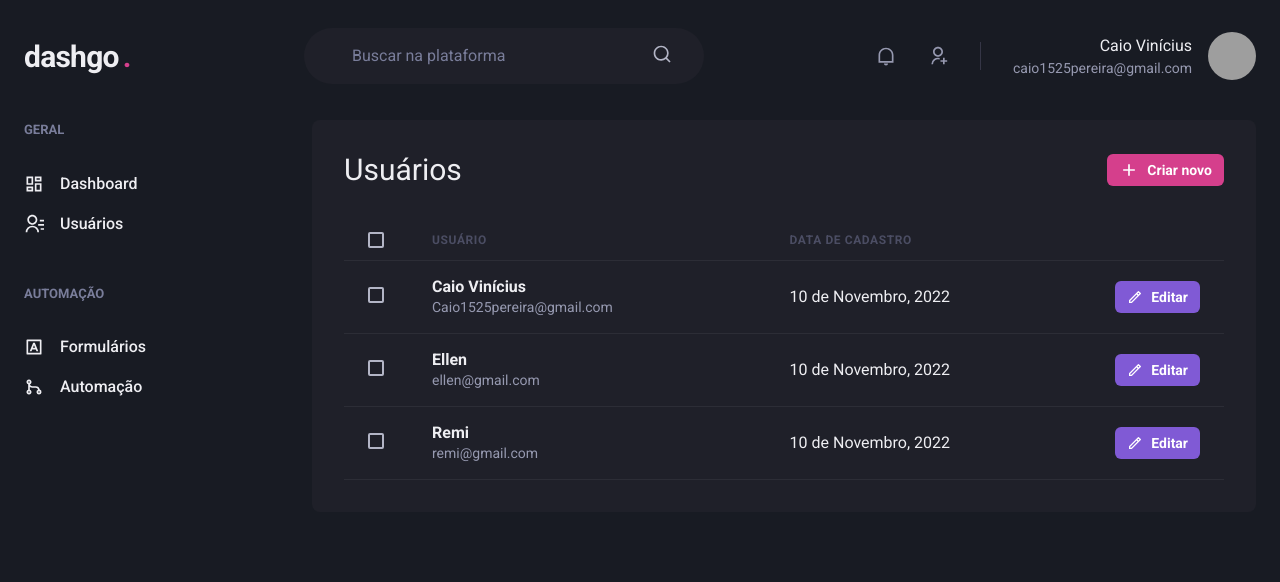
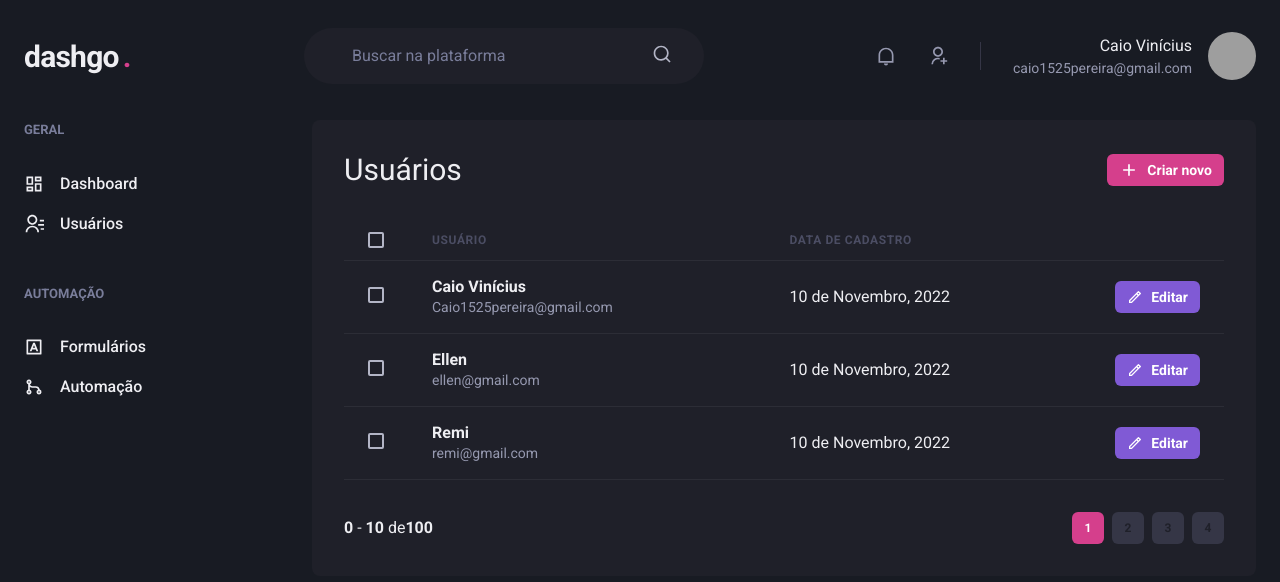
Before and after one commit to CaioVinicius7/dashgo, a Next.js app: page /users in a window 1280 px wide. Shown: the top 582 px of the page. Built offline with nearby package versions, Linux system fonts and the light colour scheme; grey boxes are pictures that could not be loaded.

Commit message:
feat: :lipstick: Componente Pagination

```diff
--- /dev/null
+++ b/src/components/Pagination.tsx
@@ -0,0 +1,70 @@
+import { Box, Button, Stack, Text } from "@chakra-ui/react";
+
+export function Pagination() {
+  return (
+    <Stack
+      direction="row"
+      mt="8"
+      align="center"
+      justify="space-between"
+      spacing="6"
+    >
+      <Box>
+        <Text as="strong">0</Text> - <Text as="strong">10</Text> de
+        <Text as="strong">100</Text>
+      </Box>
+
+      <Stack direction="row" spacing="2">
+        <Button
+          size="sm"
+          fontSize="xs"
+          w="4"
+          colorScheme="pink"
+          disabled
+          _disabled={{
+            bgColor: "pink.500",
+            cursor: "default"
+          }}
+        >
+          1
+        </Button>
+
+        <Button
+          size="sm"
+          fontSize="xs"
+          w="4"
+          bg="gray.700"
+          _hover={{
+            bg: "gray.500"
+          }}
+        >
+          2
+        </Button>
+
+        <Button
+          size="sm"
+          fontSize="xs"
+          w="4"
+          bg="gray.700"
+          _hover={{
+            bg: "gray.500"
+          }}
+        >
+          3
+        </Button>
+
+        <Button
+          size="sm"
+          fontSize="xs"
+          w="4"
+          bg="gray.700"
+          _hover={{
+            bg: "gray.500"
+          }}
+        >
+          4
+        </Button>
+      </Stack>
+    </Stack>
+  );
+}
--- a/src/pages/users/index.tsx
+++ b/src/pages/users/index.tsx
@@ -16,6 +16,7 @@
 import { RiAddLine, RiPencilLine } from "react-icons/ri";
 
 import { Header } from "../../components/Header";
+import { Pagination } from "../../components/Pagination";
 import { Sidebar } from "../../components/Sidebar";
 
 export default function UserList() {
@@ -138,6 +139,8 @@
               </Tr>
             </Tbody>
           </Table>
+
+          <Pagination />
         </Box>
       </Flex>
     </Box>
```
